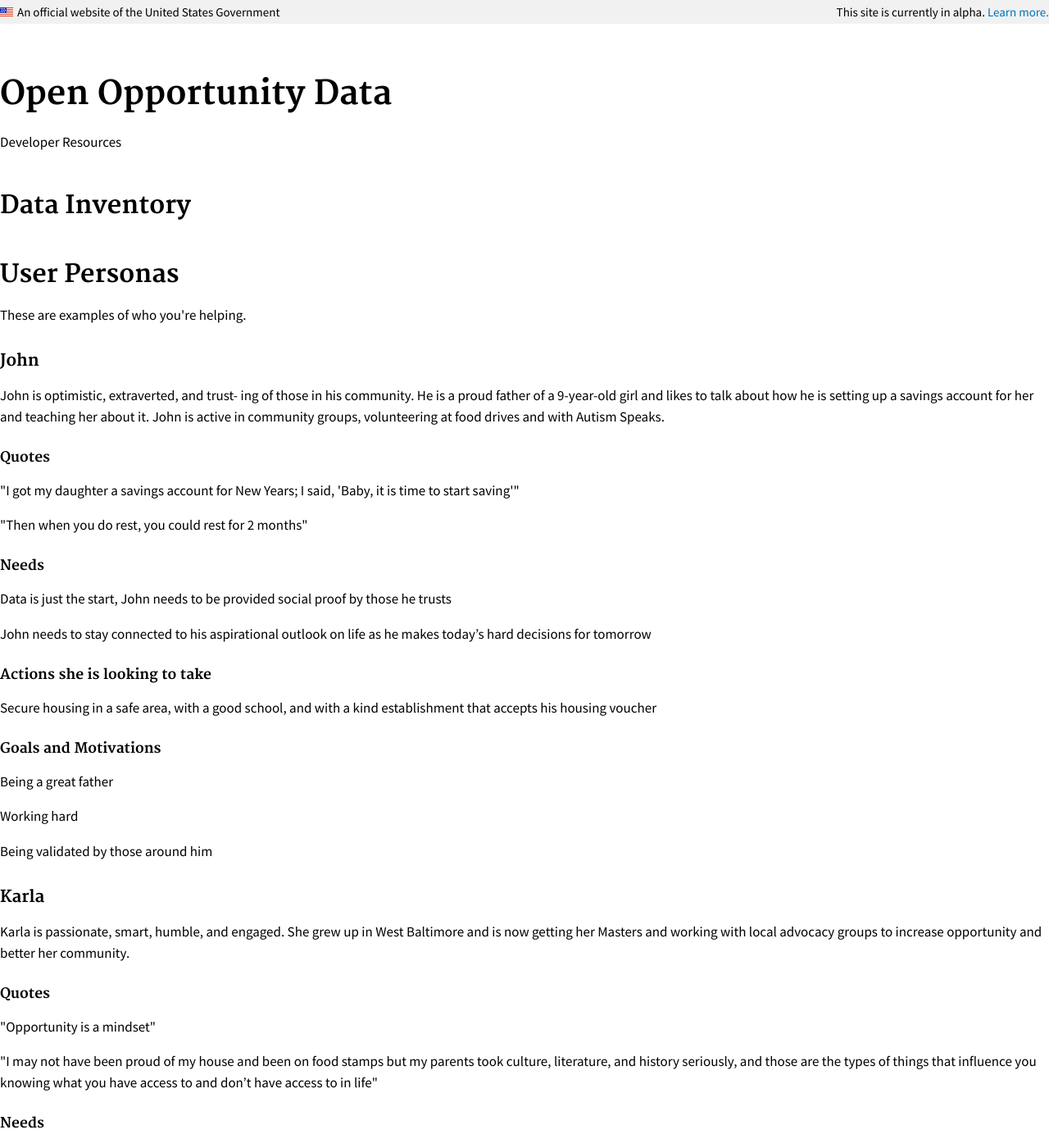
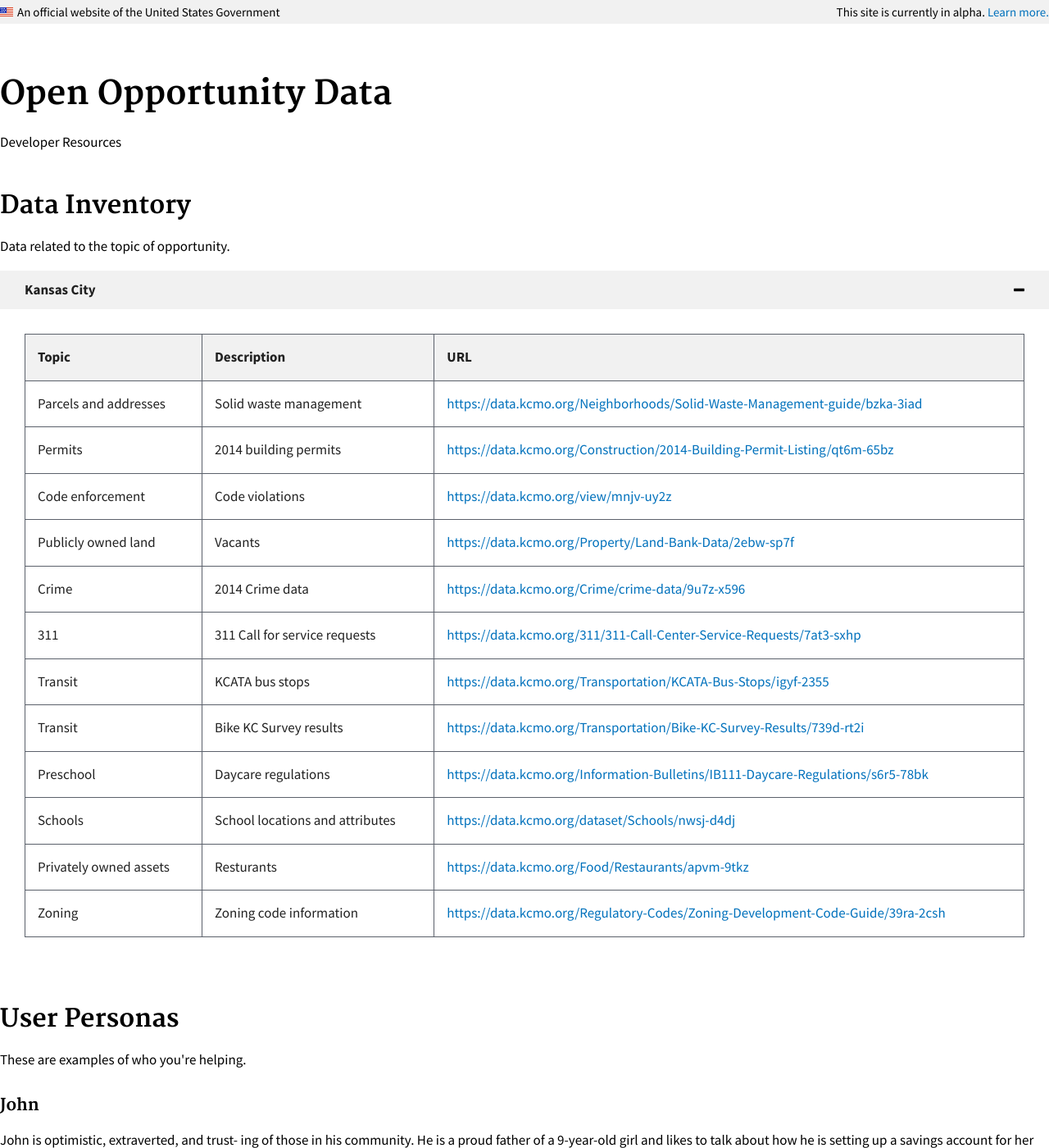
Before and after one commit to presidential-innovation-fellows/open-opportunity-data, a Jekyll site: the page built from index.html, in a window 1280 px wide and 1400 px high. Shown: the whole window at 82% size. Built offline with Jekyll 4.4.1, drawn with Linux system fonts in a browser that asks for light colours.

Commit message:
Add Kansas City data and template

```diff
--- /dev/null
+++ b/_data/data-providers/kc.yml
@@ -0,0 +1,49 @@
+name: "Kansas City"
+datasets:
+  - topic: "Parcels and addresses"
+    description: "Solid waste management"
+    url: "https://data.kcmo.org/Neighborhoods/Solid-Waste-Management-guide/bzka-3iad"
+
+  - topic: "Permits"
+    description: "2014 building permits"
+    url: "https://data.kcmo.org/Construction/2014-Building-Permit-Listing/qt6m-65bz"
+
+  - topic: "Code enforcement"
+    description: "Code violations"
+    url: "https://data.kcmo.org/view/mnjv-uy2z"
+
+  - topic: "Publicly owned land"
+    description: "Vacants"
+    url: "https://data.kcmo.org/Property/Land-Bank-Data/2ebw-sp7f"
+
+  - topic: "Crime"
+    description: "2014 Crime data"
+    url: "https://data.kcmo.org/Crime/crime-data/9u7z-x596"
+
+  - topic: "311"
+    description: "311 Call for service requests"
+    url: "https://data.kcmo.org/311/311-Call-Center-Service-Requests/7at3-sxhp"
+
+  - topic: "Transit"
+    description: "KCATA bus stops"
+    url: "https://data.kcmo.org/Transportation/KCATA-Bus-Stops/igyf-2355"
+
+  - topic: "Transit"
+    description: "Bike KC Survey results"
+    url: "https://data.kcmo.org/Transportation/Bike-KC-Survey-Results/739d-rt2i"
+
+  - topic: "Preschool"
+    description: "Daycare regulations"
+    url: "https://data.kcmo.org/Information-Bulletins/IB111-Daycare-Regulations/s6r5-78bk"
+
+  - topic: "Schools"
+    description: "School locations and attributes"
+    url: "https://data.kcmo.org/dataset/Schools/nwsj-d4dj"
+
+  - topic: "Privately owned assets"
+    description: "Resturants"
+    url: "https://data.kcmo.org/Food/Restaurants/apvm-9tkz"
+
+  - topic: "Zoning"
+    description: "Zoning code information"
+    url: "https://data.kcmo.org/Regulatory-Codes/Zoning-Development-Code-Guide/39ra-2csh"
--- a/index.html
+++ b/index.html
@@ -8,7 +8,7 @@ layout: default
 </header>
 
 <article>
-  <h2>Data Inventory</h2>
+  {% include_relative index_includes/data-inventory.html %}
 </article>
 
 <article>
--- /dev/null
+++ b/index_includes/data-inventory.html
@@ -0,0 +1,44 @@
+<h2>Data Inventory</h2>
+<p>Data related to the topic of opportunity.</p>
+
+<div class="usa-accordion">
+  <ul class="usa-unstyled-list">
+
+    {% for provider_hash in site.data.data-providers %}
+    {% assign provider = provider_hash[1] %}
+    {% assign control_id = "collapsible-provider-" | append:forloop.index0 %}
+    <li>
+      <section>
+        <button class="usa-button-unstyled" aria-expanded="true"
+                aria-controls="{{control_id}}">
+          {{ provider.name }}
+        </button>
+
+        <div id="{{control_id}}" aria-hidden="false"
+             class="usa-accordion-content">
+          <table>
+            <thead>
+              <tr>
+                <th scope="col">Topic</th>
+                <th scope="col">Description</th>
+                <th scope="col">URL</th>
+              </tr>
+            </thead>
+            <tbody>
+              {% for dataset in provider.datasets %}
+              <tr>
+                <td scope="row">{{ dataset.topic }}</td>
+                <td>{{ dataset.description }}</td>
+                <td><a href="{{ dataset.url }}">{{ dataset.url }}</a></td>
+              </tr>
+              {% endfor %}
+            </tbody>
+          </table>
+        </div>
+
+      </section>
+    </li>
+    {% endfor %}
+
+  </ul>
+</div>
```
